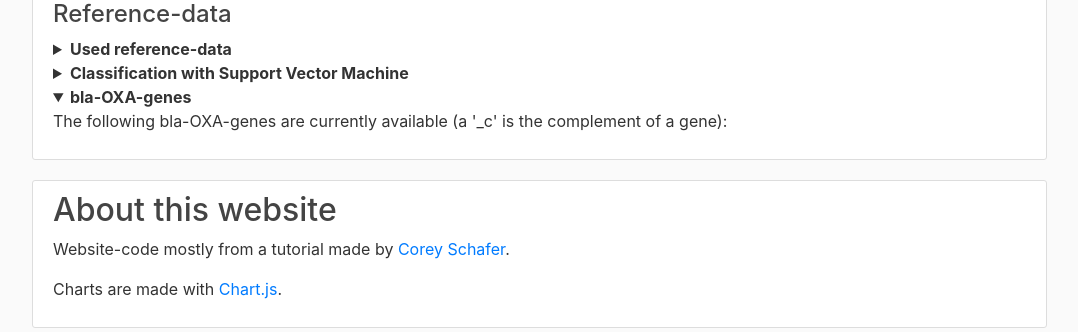
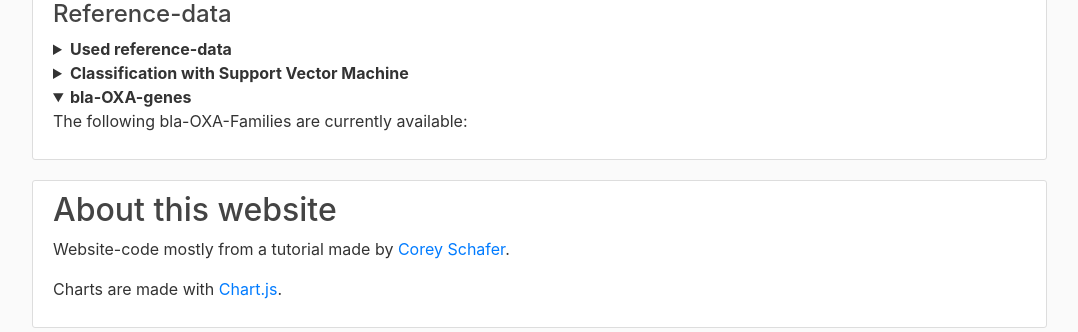
Before and after one commit to w0rt0x/ClAssT---Acinetobacter-baumannii-Clone-type-Assignment-Tool, a Flask app: template Templates/About.html in a window 1280 px wide, after a click on "bla-OXA-genes". Shown: the part 1485-1817 px from the top of the page, without its empty margins (53-1131 px from the left). Run offline with Flask 2, Linux system fonts and the light colour scheme; the template is opened without the code that fills it, so the values that code supplies are empty; some libraries are stand-ins or nearby versions.

Commit message:
Renamed main to app, also changed HTML text in /about

```diff
--- a/Templates/About.html
+++ b/Templates/About.html
@@ -132,7 +132,7 @@
               </details>
               <details>
                   <summary> <b> bla-OXA-genes</b></summary>
-                  <p> The following bla-OXA-genes are currently available (a '_c' is the complement of a gene):</p>
+                  <p> The following bla-OXA-Families are currently available:</p>
                   {% for id in oxa_ids%}
                      <p>{{ id }} </p>
                   {% endfor %}
```
Also changed, not shown: app.py (renamed from Main.py).
